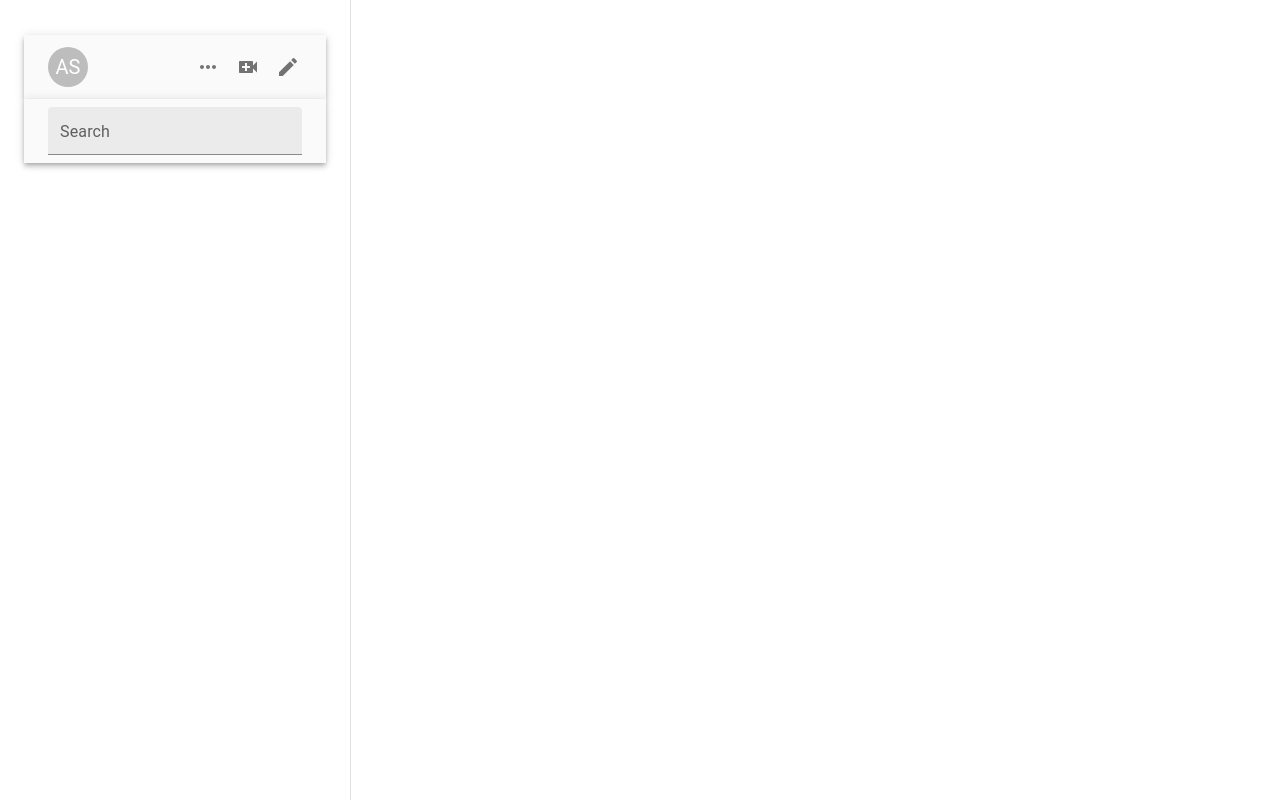
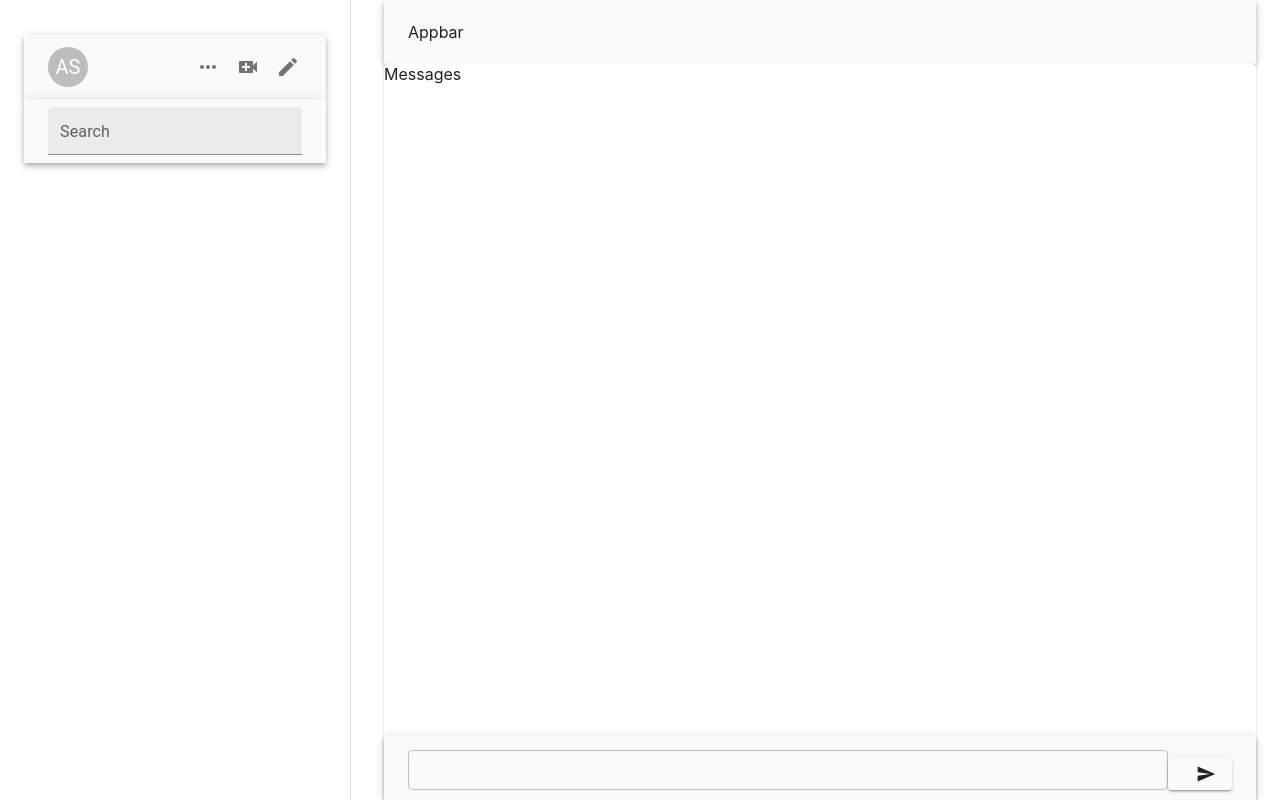
Before and after one commit to jmLei/Messenger-Website, a React (Create React App) app in the folder frontend/: page / in a window 1280 px wide. Built offline with nearby package versions, Linux system fonts and the light colour scheme.

Commit message:
re-factored frontend appearance

```diff
--- a/frontend/src/App.tsx
+++ b/frontend/src/App.tsx
@@ -1,8 +1,12 @@
 import React, {useState, useEffect} from "react";
 import { createTheme, ThemeProvider } from "@mui/material/styles";
 
+import Box from '@mui/material/Box';
+
 import PermanentDrawer from './components/PermanentDrawer';
+import PrivateChat from './components/PrivateChat';
 import TemporaryDrawer from './components/TemporaryDrawer';
+import useStyles from './components/Styles';
 
 const theme = createTheme({
     palette: {
@@ -12,14 +16,22 @@ const theme = createTheme({
     }
 });
 
+
 function App() {
+    const classes = useStyles();
+
     return (
-        <div>
             <ThemeProvider theme={theme}>
-                <PermanentDrawer />
-                <TemporaryDrawer />
+                <Box sx={{ display: 'flex' }}>
+                    <div>
+                        <PermanentDrawer />
+                        <TemporaryDrawer />
+                    </div>
+                    <Box sx={{ flexGrow: 1 }}>
+                        <PrivateChat />
+                    </Box>
+                </Box>
             </ThemeProvider>
-        </div>
     );
 }
 
--- a/frontend/src/components/DrawerContents.tsx
+++ b/frontend/src/components/DrawerContents.tsx
@@ -12,6 +12,7 @@ const DrawerContents = () => {
         <Container
             sx={{
                 marginTop: '35px',
+                position: 'static',
                 width: '350px'
             }}
         >
--- a/frontend/src/components/PermanentDrawer.tsx
+++ b/frontend/src/components/PermanentDrawer.tsx
@@ -1,6 +1,7 @@
 import React, { FC } from 'react';
 
 import DrawerContents from './DrawerContents';
+import useStyles from './Styles';
 
 import Box from '@mui/material/Box';
 import Drawer from '@mui/material/Drawer';
@@ -9,10 +10,14 @@ import Drawer from '@mui/material/Drawer';
 // Display the contents of the drawer.
 
 const PermanentDrawer = () => {
+    const classes = useStyles();
+
     return(
         <Drawer
             anchor='left'
-            open={true}
+            className={ classes.permanentDrawer }
+            classes = {{ papar: classes.drawerPaper }}
+            open={ true }
             sx={{
                 display: {
                     xs: 'none',
@@ -20,7 +25,7 @@ const PermanentDrawer = () => {
                     md: 'none',
                     lg: 'block',
                     xl: 'block'
-                }
+                },
             }}
             variant='permanent'
         >
--- /dev/null
+++ b/frontend/src/components/PrivateChat.tsx
@@ -0,0 +1,106 @@
+import { useEffect, useRef, useState } from 'react';
+
+import AppBar from '@mui/material/AppBar';
+import Box from '@mui/material/Box';
+import Button from '@mui/material/Button';
+import Container from '@mui/material/Container';
+import Paper from '@mui/material/Paper';
+import TextField from '@mui/material/TextField';
+import Toolbar from '@mui/material/Toolbar';
+
+import SendIcon from '@mui/icons-material/Send';
+
+const PrivateChat = () => {
+    const [ message, setMessage ] = useState('');
+    const [ space, setSpace ] = useState(0);
+
+    const appBarRef = useRef();
+    const messagesRef = useRef();
+    const textFieldRef = useRef();
+
+    useEffect(() => {
+        updateSpacing();
+    });
+
+    const onChangeHandler = event => {
+        setMessage(event.target.value);
+        updateSpacing();
+    };
+
+    const updateSpacing = () => {
+        setSpace(
+            appBarRef.current.scrollHeight +
+            messagesRef.current.scrollHeight +
+            textFieldRef.current.scrollHeight
+        )
+    }
+
+    return(
+        <Container
+            sx={{
+                display: 'flex',
+                flexDirection: 'column'
+            }}
+        >
+            <AppBar
+                position='static'
+                ref={appBarRef}
+            >
+                <Toolbar>
+                    Appbar
+                </Toolbar>
+            </AppBar>
+            <Paper>
+                <Box
+                    ref={messagesRef}
+                >
+                    Messages
+                </Box>
+                <Box
+                    sx={{
+                        height: `calc(100vh - ${space}px)`
+                    }}
+                >
+                </Box>
+            </Paper>
+            <Box
+                ref={textFieldRef}
+                sx={{
+                    position: 'relative',
+                    width: '100%'
+                }}
+            >
+                <AppBar
+                    position='static'
+                    sx={{
+                        bottom: 0,
+                        display: 'flex',
+                        position: 'absolute'
+                    }}
+                >
+                    <Toolbar>
+                        <TextField
+                            id='messageField'
+                            multiline
+                            maxRows={4}
+                            margin='dense'
+                            size='small'
+                            sx={{ flexGrow: 1 }}
+                        />
+                        <Button
+                            endIcon={ <SendIcon /> }
+                            onChange={onChangeHandler}
+                            sx={{
+                                alignSelf: 'flex-end',
+                                top: '-10px'
+                            }}
+                            variant='contained'
+                        >
+                        </Button>
+                    </Toolbar>
+                </AppBar>
+            </Box>
+        </Container>
+    );
+};
+export default PrivateChat;
--- /dev/null
+++ b/frontend/src/components/Styles.ts
@@ -0,0 +1,28 @@
+import { makeStyles } from '@material-ui/core';
+
+const drawerAppBarHeight = 70;
+const drawerWidth = 360;
+
+const useStyles = makeStyles({
+    appBar: {
+        height: drawerAppBarHeight
+    },
+    chatList: {
+        height: `calc(100% - ${drawerAppBarHeight} - ${drawerAppBarHeight}px)`,
+        width: '100%',
+        overflow: 'auto'
+    },
+    drawerPaper: {
+        width: drawerWidth
+    },
+    permanentDrawer: {
+        position: 'static',
+        width: drawerWidth
+    },
+    temporaryDrawer: {
+        position: 'absolute',
+        width: drawerWidth
+    }
+});
+
+export default useStyles;
```
